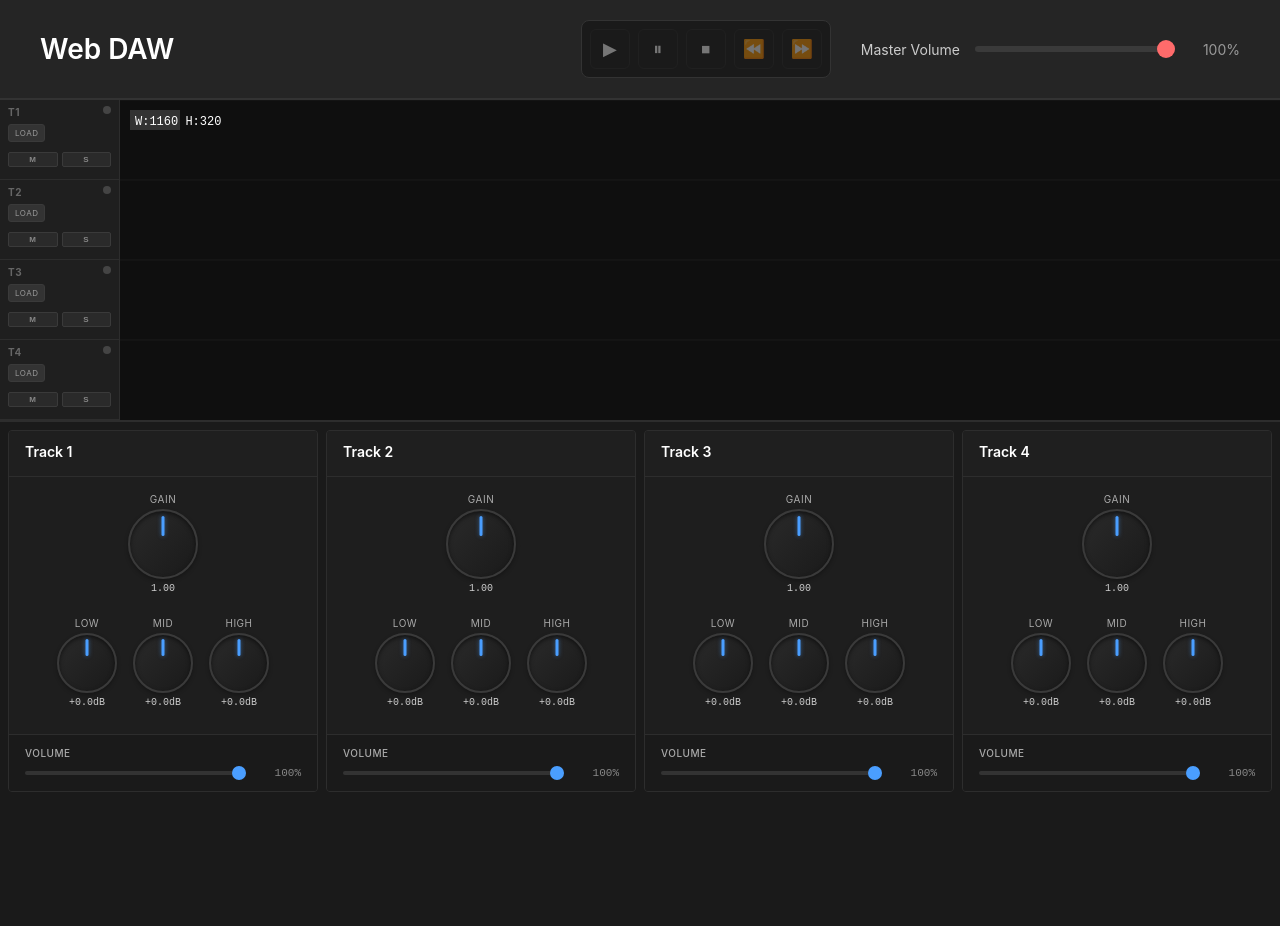
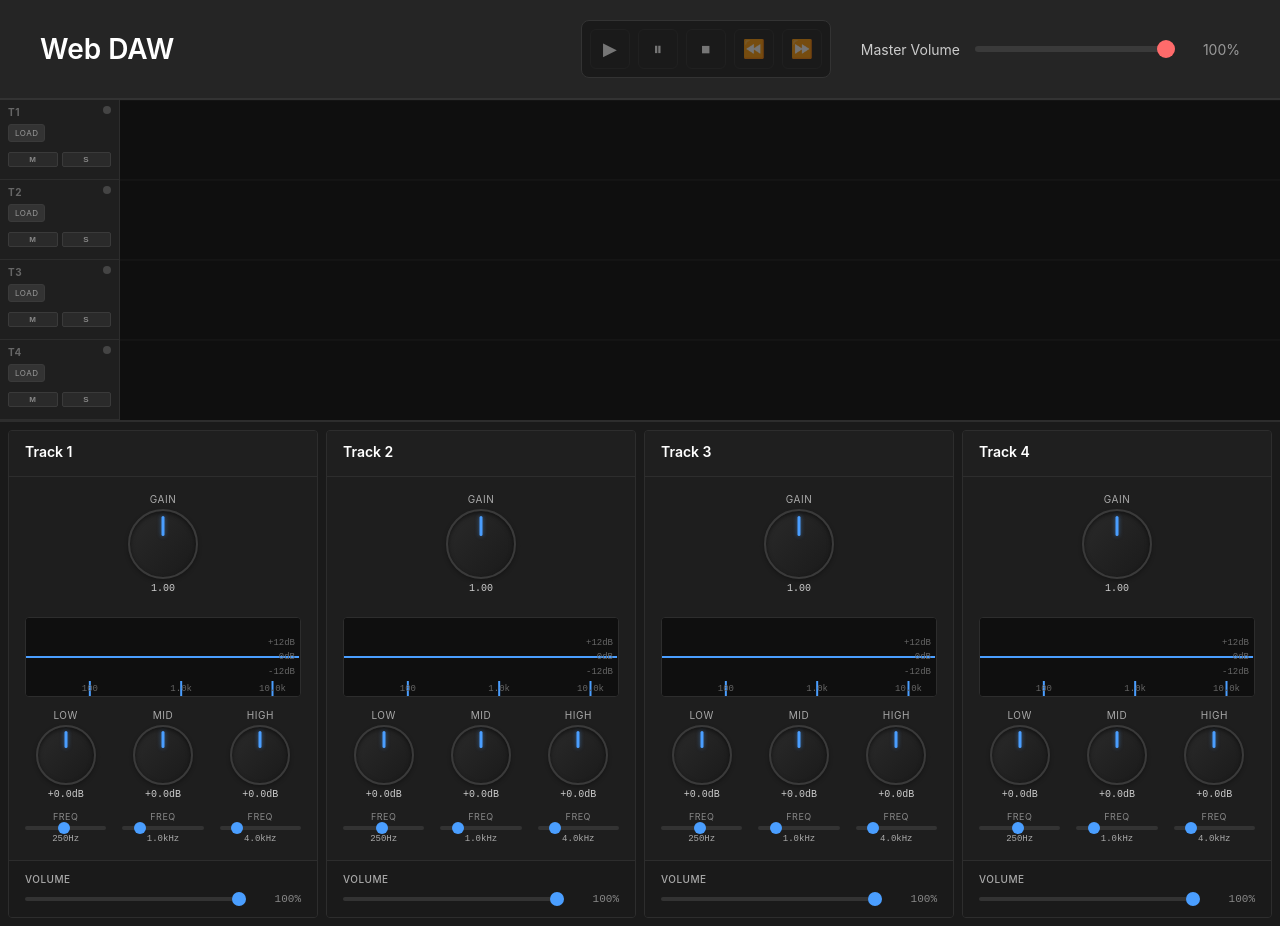
Before and after one commit to pierocapra/web-daw, a Svelte app: page / in a window 1280 px wide. Before the commit the page ends 800 px from the top, so only its background shows below. Built offline with nearby package versions, Linux system fonts and the light colour scheme.

Commit message:
feat: Eq frequency selector and graphic

```diff
--- a/src/components/Timeline.svelte
+++ b/src/components/Timeline.svelte
@@ -231,13 +231,6 @@
     // Draw background
     ctx.fillStyle = '#0f0f0f';
     ctx.fillRect(0, 0, width, height);
-
-    // Debug: Draw a test rectangle to verify canvas is working
-    ctx.fillStyle = '#333';
-    ctx.fillRect(10, 10, 50, 20);
-    ctx.fillStyle = '#fff';
-    ctx.font = '12px monospace';
-    ctx.fillText(`W:${width} H:${height}`, 15, 25);
 
     // Draw grid lines
     ctx.strokeStyle = '#1a1a1a';
--- a/src/components/Track.svelte
+++ b/src/components/Track.svelte
@@ -1,13 +1,19 @@
 <script>
+  import { onMount, onDestroy } from 'svelte';
   import Knob from './Knob.svelte';
 
   export let track = null;
   export let trackNumber = 1;
+
+  let eqCanvas;
   let volume = 1.0;
   let gain = 1.0;
   let lowEQ = 0;
   let midEQ = 0;
   let highEQ = 0;
+  let lowFreq = 250;
+  let midFreq = 1000;
+  let highFreq = 4000;
   let hasAudioBuffer = false;
 
   $: if (track) {
@@ -16,6 +22,9 @@
     lowEQ = track.getLowEQ();
     midEQ = track.getMidEQ();
     highEQ = track.getHighEQ();
+    lowFreq = track.getLowFrequency();
+    midFreq = track.getMidFrequency();
+    highFreq = track.getHighFrequency();
     hasAudioBuffer = !!track.audioBuffer;
   }
 
@@ -52,6 +61,37 @@
     }
   }
 
+  function handleLowFreqChange(event) {
+    const value = parseFloat(event.target.value);
+    if (track) {
+      track.setLowFrequency(value);
+      lowFreq = value;
+    }
+  }
+
+  function handleMidFreqChange(event) {
+    const value = parseFloat(event.target.value);
+    if (track) {
+      track.setMidFrequency(value);
+      midFreq = value;
+    }
+  }
+
+  function handleHighFreqChange(event) {
+    const value = parseFloat(event.target.value);
+    if (track) {
+      track.setHighFrequency(value);
+      highFreq = value;
+    }
+  }
+
+  function formatFrequency(freq) {
+    if (freq >= 1000) {
+      return `${(freq / 1000).toFixed(1)}k`;
+    }
+    return Math.round(freq).toString();
+  }
+
   // Watch for knob value changes
   $: if (track && gain !== undefined) {
     handleGainChange();
@@ -75,6 +115,130 @@
 
   function formatPercent(value) {
     return Math.round(value * 100);
+  }
+
+  function drawEQ() {
+    if (!eqCanvas || !track) return;
+
+    const canvas = eqCanvas;
+    const ctx = canvas.getContext('2d');
+    const width = canvas.width;
+    const height = canvas.height;
+
+    // Clear canvas
+    ctx.clearRect(0, 0, width, height);
+
+    // Draw background
+    ctx.fillStyle = '#0f0f0f';
+    ctx.fillRect(0, 0, width, height);
+
+    // Draw grid lines
+    ctx.strokeStyle = '#1a1a1a';
+    ctx.lineWidth = 1;
+
+    // Horizontal center line (0dB)
+    const centerY = height / 2;
+    ctx.beginPath();
+    ctx.moveTo(0, centerY);
+    ctx.lineTo(width, centerY);
+    ctx.stroke();
+
+    // Frequency range (logarithmic): 20Hz to 20kHz
+    const minFreq = 20;
+    const maxFreq = 20000;
+
+    // Draw frequency response curve
+    ctx.strokeStyle = '#4a9eff';
+    ctx.lineWidth = 2;
+    ctx.beginPath();
+
+    const points = [];
+    for (let i = 0; i < width; i++) {
+      const freq = minFreq * Math.pow(maxFreq / minFreq, i / width);
+
+      // Calculate response for each filter
+      let response = 0;
+
+      // Low shelf response (simplified)
+      if (freq <= lowFreq) {
+        response += lowEQ;
+      } else if (freq <= lowFreq * 2) {
+        response += lowEQ * (1 - (freq - lowFreq) / lowFreq);
+      }
+
+      // Mid peaking response (simplified)
+      const midDist = Math.abs(Math.log2(freq / midFreq));
+      if (midDist < 1.5) {
+        const bell = Math.cos(((midDist / 1.5) * Math.PI) / 2);
+        response += midEQ * bell;
+      }
+
+      // High shelf response (simplified)
+      if (freq >= highFreq) {
+        response += highEQ;
+      } else if (freq >= highFreq / 2) {
+        response += highEQ * ((freq - highFreq / 2) / (highFreq / 2));
+      }
+
+      // Convert dB to linear and clamp
+      const linearGain = Math.pow(10, response / 20);
+      const clampedGain = Math.max(0.1, Math.min(10, linearGain));
+
+      // Convert to dB for display (clamped to -24dB to +24dB)
+      const displayGain = Math.max(-24, Math.min(24, response));
+
+      // Map to canvas coordinates
+      const y = centerY - (displayGain / 24) * (height / 2 - 10);
+      points.push({ x: i, y });
+
+      if (i === 0) {
+        ctx.moveTo(i, y);
+      } else {
+        ctx.lineTo(i, y);
+      }
+    }
+
+    ctx.stroke();
+
+    // Draw frequency markers
+    ctx.fillStyle = '#666';
+    ctx.font = '9px monospace';
+    ctx.textAlign = 'center';
+    ctx.textBaseline = 'top';
+
+    const markerFreqs = [100, 1000, 10000];
+    markerFreqs.forEach((freq) => {
+      const x =
+        (Math.log(freq / minFreq) / Math.log(maxFreq / minFreq)) * width;
+      ctx.beginPath();
+      ctx.moveTo(x, height - 15);
+      ctx.lineTo(x, height);
+      ctx.stroke();
+      ctx.fillText(formatFrequency(freq), x, height - 12);
+    });
+
+    // Draw gain markers
+    ctx.textAlign = 'right';
+    ctx.textBaseline = 'middle';
+    [-12, 0, 12].forEach((db) => {
+      const y = centerY - (db / 24) * (height / 2 - 10);
+      ctx.fillText(`${db > 0 ? '+' : ''}${db}dB`, width - 5, y);
+    });
+  }
+
+  onMount(() => {
+    if (eqCanvas) {
+      const rect = eqCanvas.getBoundingClientRect();
+      eqCanvas.width = rect.width * (window.devicePixelRatio || 1);
+      eqCanvas.height = rect.height * (window.devicePixelRatio || 1);
+      const ctx = eqCanvas.getContext('2d');
+      ctx.scale(window.devicePixelRatio || 1, window.devicePixelRatio || 1);
+      drawEQ();
+    }
+  });
+
+  $: if (track && eqCanvas) {
+    drawEQ();
   }
 </script>
 
@@ -103,8 +267,17 @@
       />
     </div>
 
-    <!-- EQ Knobs -->
-    <div class="eq-knobs">
+    <!-- EQ Controls -->
+    <div class="eq-section">
+      <!-- EQ Display -->
+      <div class="eq-display-container">
+        <canvas bind:this={eqCanvas} class="eq-canvas"></canvas>
+      </div>
+
+      <!-- EQ Knobs and Frequency Controls -->
+      <div class="eq-controls">
+        <!-- Low EQ -->
+        <div class="eq-band">
           <Knob
             bind:value={lowEQ}
             min={-12}
@@ -116,8 +289,31 @@
             on:change={(e) => {
               lowEQ = e.detail;
               handleLowEQChange();
+              drawEQ();
             }}
           />
+          <div class="freq-control">
+            <label for="low-freq-{trackNumber}">Freq</label>
+            <input
+              id="low-freq-{trackNumber}"
+              type="range"
+              min="20"
+              max="500"
+              step="1"
+              value={lowFreq}
+              on:input={handleLowFreqChange}
+              on:change={(e) => {
+                handleLowFreqChange(e);
+                drawEQ();
+              }}
+              class="freq-slider"
+            />
+            <span class="freq-value">{formatFrequency(lowFreq)}Hz</span>
+          </div>
+        </div>
+
+        <!-- Mid EQ -->
+        <div class="eq-band">
           <Knob
             bind:value={midEQ}
             min={-12}
@@ -129,8 +325,31 @@
             on:change={(e) => {
               midEQ = e.detail;
               handleMidEQChange();
+              drawEQ();
             }}
           />
+          <div class="freq-control">
+            <label for="mid-freq-{trackNumber}">Freq</label>
+            <input
+              id="mid-freq-{trackNumber}"
+              type="range"
+              min="200"
+              max="5000"
+              step="10"
+              value={midFreq}
+              on:input={handleMidFreqChange}
+              on:change={(e) => {
+                handleMidFreqChange(e);
+                drawEQ();
+              }}
+              class="freq-slider"
+            />
+            <span class="freq-value">{formatFrequency(midFreq)}Hz</span>
+          </div>
+        </div>
+
+        <!-- High EQ -->
+        <div class="eq-band">
           <Knob
             bind:value={highEQ}
             min={-12}
@@ -142,8 +361,29 @@
             on:change={(e) => {
               highEQ = e.detail;
               handleHighEQChange();
+              drawEQ();
             }}
           />
+          <div class="freq-control">
+            <label for="high-freq-{trackNumber}">Freq</label>
+            <input
+              id="high-freq-{trackNumber}"
+              type="range"
+              min="1000"
+              max="20000"
+              step="100"
+              value={highFreq}
+              on:input={handleHighFreqChange}
+              on:change={(e) => {
+                handleHighFreqChange(e);
+                drawEQ();
+              }}
+              class="freq-slider"
+            />
+            <span class="freq-value">{formatFrequency(highFreq)}Hz</span>
+          </div>
+        </div>
+      </div>
     </div>
   </div>
 
@@ -208,10 +448,101 @@
     justify-content: center;
   }
 
-  .eq-knobs {
+  .eq-section {
+    width: 100%;
+    display: flex;
+    flex-direction: column;
+    gap: 12px;
+  }
+
+  .eq-display-container {
+    width: 100%;
+    height: 80px;
+    background: #0f0f0f;
+    border: 1px solid #2d2d2d;
+    border-radius: 4px;
+    overflow: hidden;
+  }
+
+  .eq-canvas {
+    width: 100%;
+    height: 100%;
+    display: block;
+  }
+
+  .eq-controls {
     display: flex;
     gap: 16px;
     justify-content: center;
+  }
+
+  .eq-band {
+    display: flex;
+    flex-direction: column;
+    align-items: center;
+    gap: 8px;
+  }
+
+  .freq-control {
+    display: flex;
+    flex-direction: column;
+    align-items: center;
+    gap: 4px;
+    width: 100%;
+  }
+
+  .freq-control label {
+    font-size: 9px;
+    color: #888;
+    text-transform: uppercase;
+    letter-spacing: 0.5px;
+  }
+
+  .freq-slider {
+    width: 100%;
+    height: 4px;
+    background: #333;
+    border-radius: 2px;
+    outline: none;
+    -webkit-appearance: none;
+    appearance: none;
+  }
+
+  .freq-slider::-webkit-slider-thumb {
+    -webkit-appearance: none;
+    appearance: none;
+    width: 12px;
+    height: 12px;
+    background: #4a9eff;
+    border-radius: 50%;
+    cursor: pointer;
+    transition: background 0.15s;
+  }
+
+  .freq-slider::-webkit-slider-thumb:hover {
+    background: #5aaeff;
+  }
+
+  .freq-slider::-moz-range-thumb {
+    width: 12px;
+    height: 12px;
+    background: #4a9eff;
+    border-radius: 50%;
+    cursor: pointer;
+    border: none;
+    transition: background 0.15s;
+  }
+
+  .freq-slider::-moz-range-thumb:hover {
+    background: #5aaeff;
+  }
+
+  .freq-value {
+    font-size: 9px;
+    color: #aaa;
+    font-family: 'Courier New', monospace;
+    min-width: 50px;
+    text-align: center;
   }
 
   .volume-control {
```
Also changed, not shown: src/lib/track.js. Lines whose indentation alone changed are shown as unchanged.
